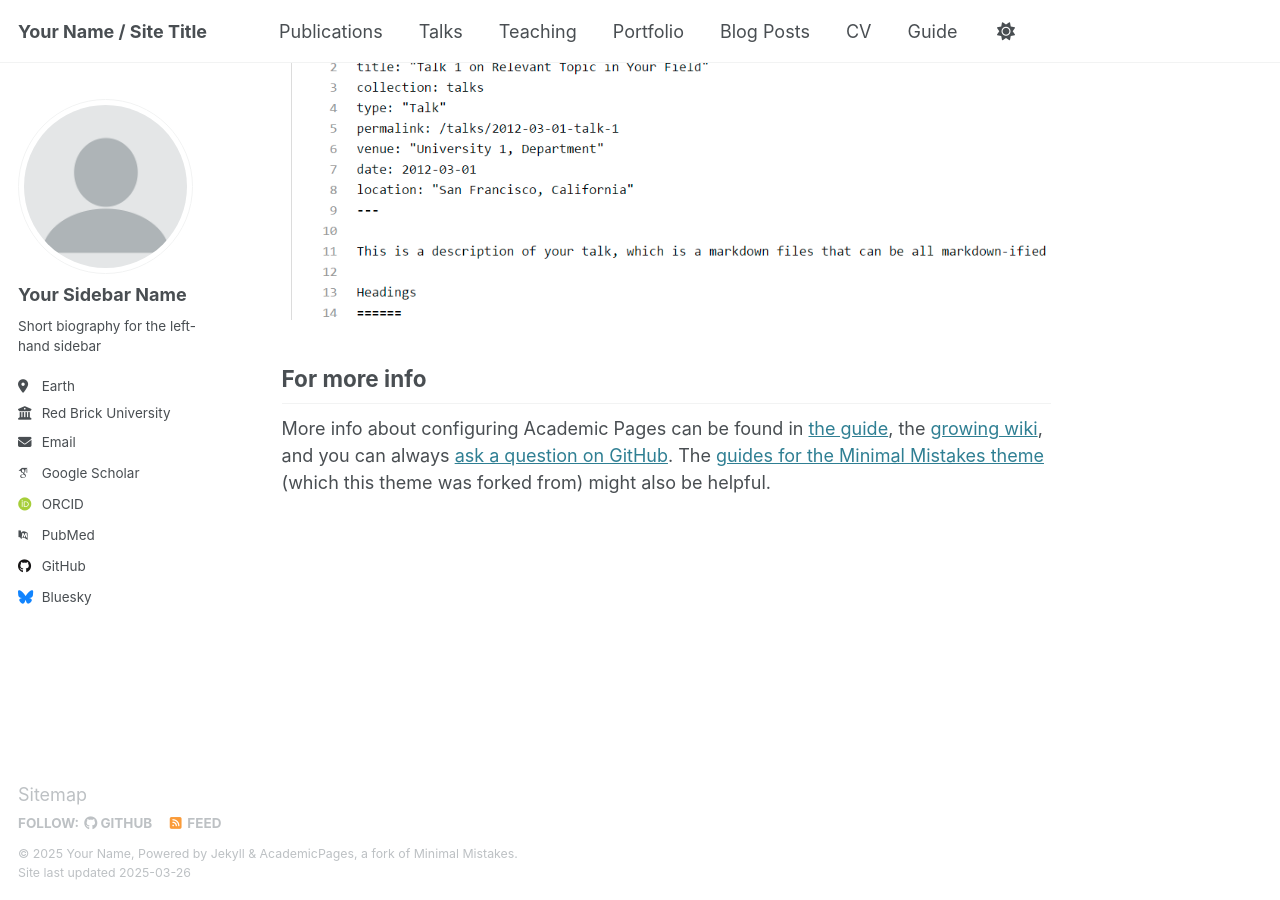
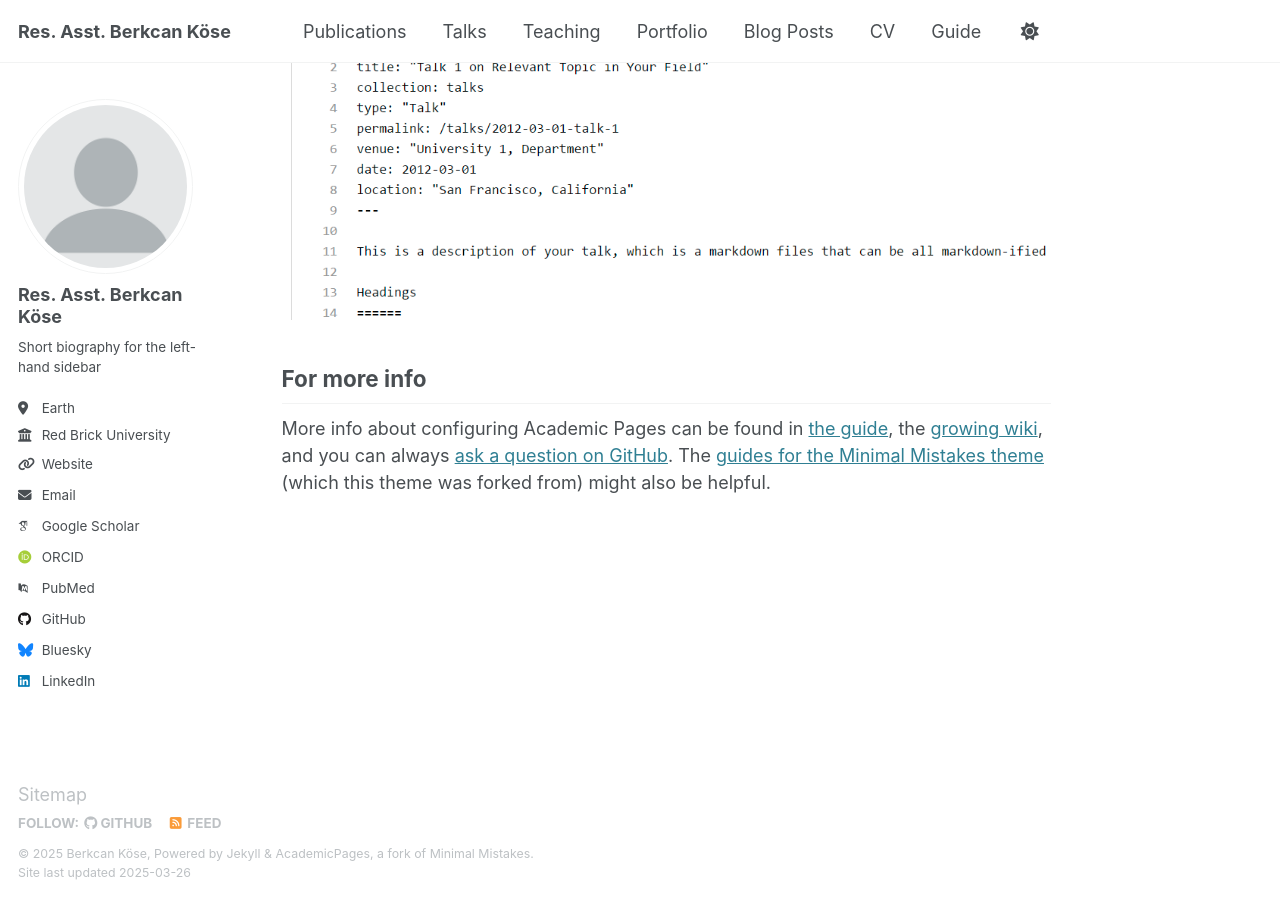
Before and after one commit to berkcankose/berkcankose.github.io, a Jekyll site: the page built from _pages/about.md, in a window 1280 px wide and 900 px high, scrolled down 2635 px. Built offline with Jekyll 4.4.1, drawn with Linux system fonts in a browser that asks for light colours; some web fonts are replaced.

Commit message:
Update _config.yml

```diff
--- a/_config.yml
+++ b/_config.yml
@@ -9,10 +9,10 @@
 # Basic Site Settings
 locale                   : "en-US"
 site_theme               : "default"
-title                    : "Your Name / Site Title"
+title                    : "Res. Asst. Berkcan Köse"
 title_separator          : "-"
-name                     : &name "Your Name"
-description              : &description "personal description"
+name                     : &name "Berkcan Köse"
+description              : &description " Department of Foreign Language Education, Middle East Technical University"
 url                      : https://academicpages.github.io # the base hostname & protocol for your site e.g. "https://[your GitHub username].github.io"
 baseurl                  : "" # the subpath of your site, e.g. "/blog"
 repository               : "academicpages/academicpages.github.io"
@@ -23,19 +23,19 @@ repository               : "academicpages/academicpages.github.io"
 author:
   # Biographic information
   avatar           : "profile.png"
-  name             : "Your Sidebar Name"
+  name             : "Res. Asst. Berkcan Köse"
   pronouns         : # example: "she/her"
   bio              : "Short biography for the left-hand sidebar"
   location         : "Earth"
   employer         : "Red Brick University"
-  uri              : # URL
-  email            : "none@example.org"
+  uri              : "https://avesis.metu.edu.tr/berkcank"
+  email            : "berkcank @ metu.edu.tr"
 
   # Academic websites
   arxiv            : # URL - Update with the correct link to your profile
-  googlescholar    : "https://scholar.google.com/citations?user=PS_CX0AAAAAJ"
+  googlescholar    : "https://scholar.google.com.tr/citations?user=Wr32iY0AAAAJ"
   impactstory      : # URL
-  orcid            : "http://orcid.org/yourorcidurl"
+  orcid            : "https://orcid.org/0000-0001-5414-7583"
   semantic         : # URL
   pubmed           : "https://www.ncbi.nlm.nih.gov/pubmed/?term=john+snow"
   researchgate     : # URL
@@ -59,7 +59,7 @@ author:
   keybase          : # Username
   instagram        : # Username
   lastfm           : # Username
-  linkedin         : # Username
+  linkedin         : "berkcankose"
   mastodon         : # URL
   medium           : # URL
   pinterest        : # Username
```
